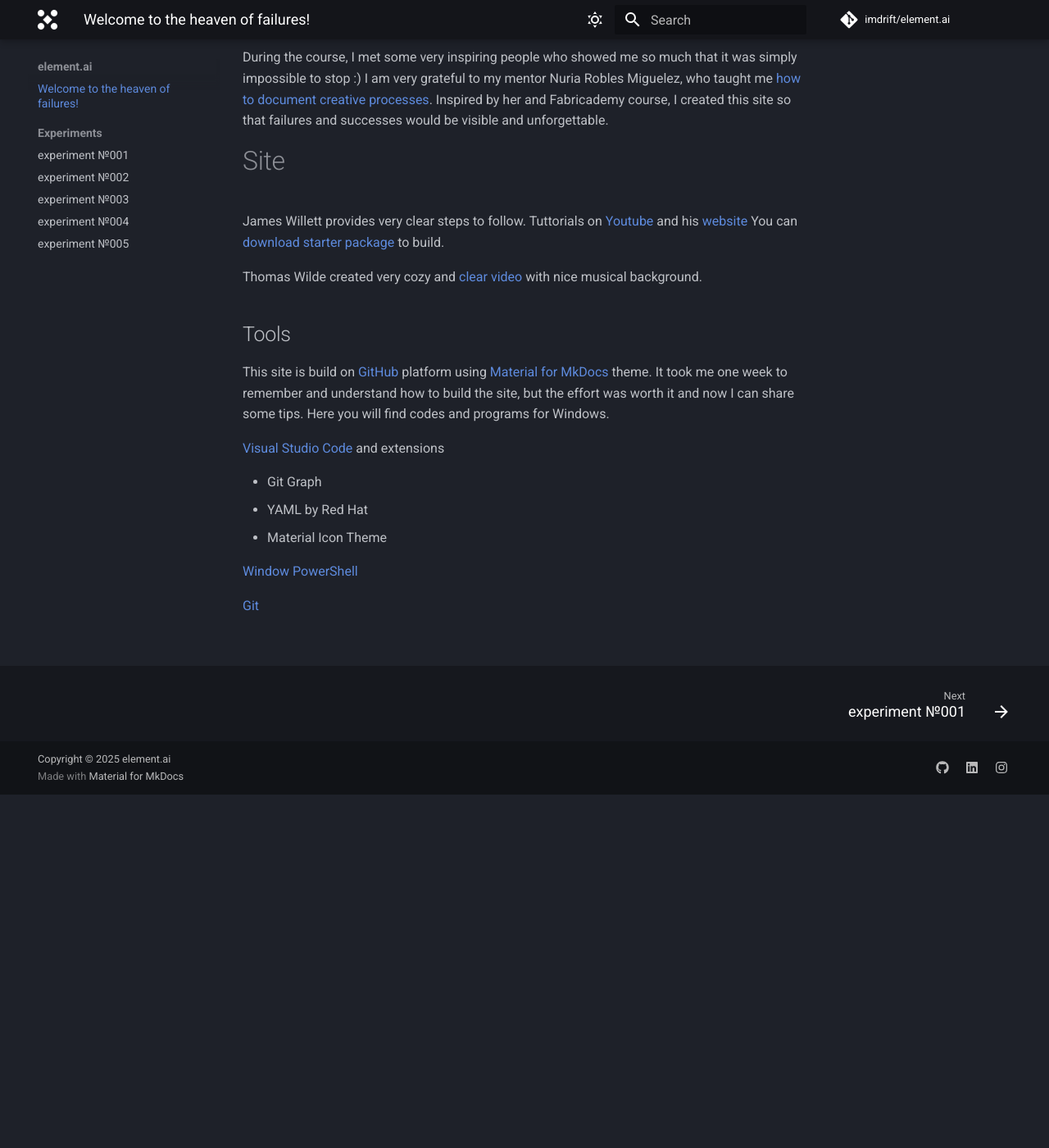
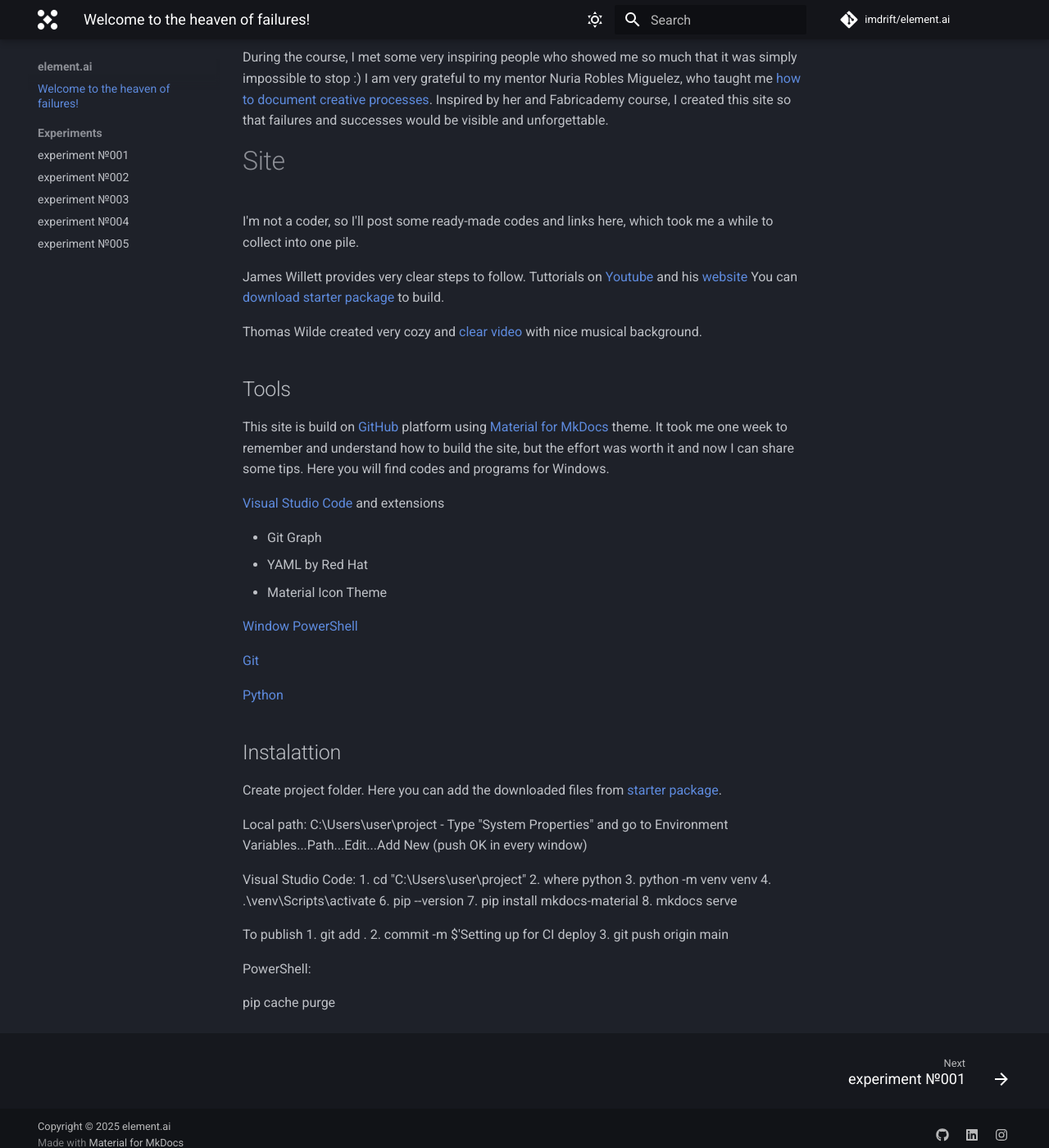
Before and after one commit to imdrift/element.ai, an MkDocs documentation site: the page built from docs/index.md, in a window 1280 px wide and 1400 px high, scrolled down 431 px. Shown: the whole window at 82% size. Built offline with MkDocs 1.6.1 and Material for MkDocs 9.7.7, drawn with Linux system fonts in a browser that asks for light colours; comment, search, counter and statistics services are not loaded.

Commit message:
more text

```diff
--- a/docs/index.md
+++ b/docs/index.md
@@ -9,6 +9,8 @@
 During the course, I met some very inspiring people who showed me so much that it was simply impossible to stop :) I am very grateful to my mentor Nuria Robles Miguelez, who taught me [how to document creative processes](https://class.textile-academy.org/2023/ieva-dautartaite/). Inspired by her and Fabricademy course, I created this site so that failures and successes would be visible and unforgettable.
 
 # Site
+I'm not a coder, so I'll post some ready-made codes and links here, which took me a while to collect into one pile.
+
 James Willett provides very clear steps to follow.
 Tuttorials on [Youtube](https://www.youtube.com/watch?v=pPEUhfTZswc) and his [website](https://jameswillett.dev/)
 You can [download starter package](https://tinyurl.com/3n4tjmnn) to build.
@@ -29,3 +31,33 @@
 
 
 [Git](https://git-scm.com/)
+
+
+[Python](https://www.python.org/)
+
+
+## Instalattion
+
+Create project folder. Here you can add the downloaded files from [starter package](https://tinyurl.com/3n4tjmnn).
+
+Local path: C:\Users\user\project
+- Type "System Properties" and go to Environment Variables...Path...Edit...Add New (push OK in every window)
+
+Visual Studio Code:
+1. cd "C:\Users\user\project"
+2. where python
+3. python -m venv venv
+4. .\venv\Scripts\activate
+6. pip --version
+7. pip install mkdocs-material
+8. mkdocs serve
+
+To publish
+1. git add .
+2. commit -m $'Setting up for CI deploy
+3. git push origin main
+
+
+PowerShell:
+
+pip cache purge
```
